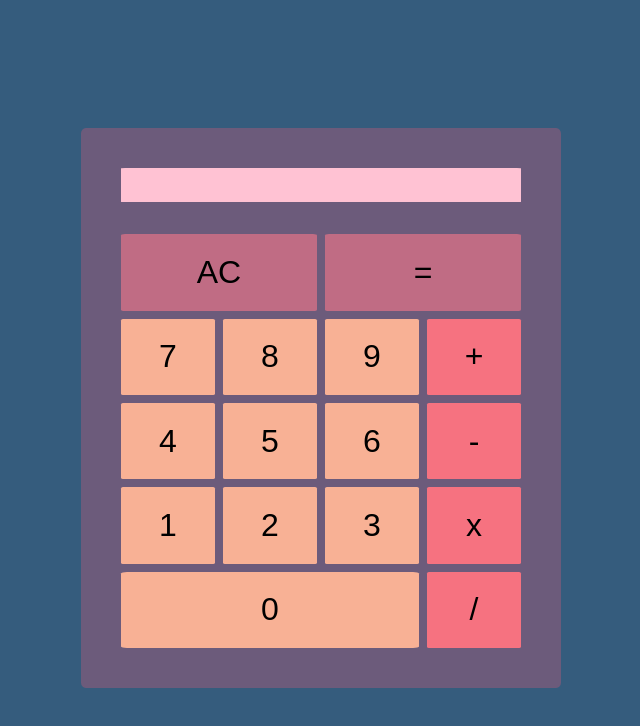
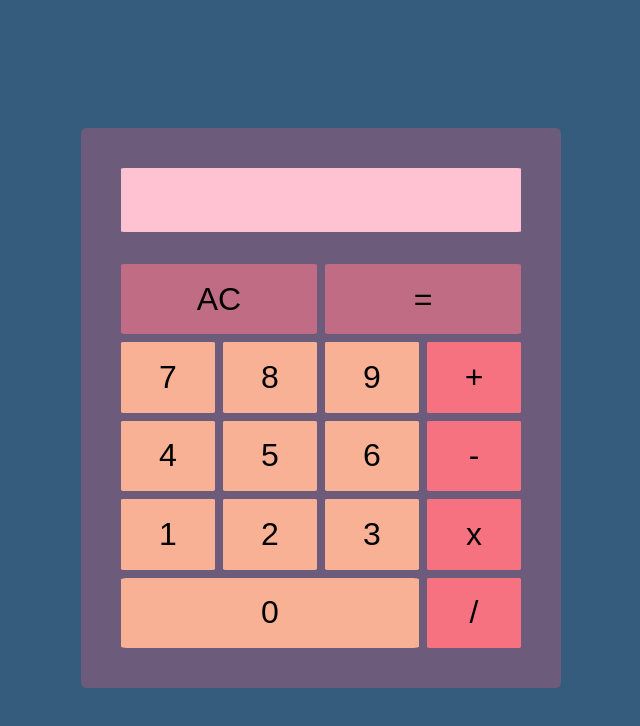
Before and after one commit to emilydta/calculator, a plain HTML site: page index.html in a window 1280 px wide. Shown: the whole page, without its empty margins (327-967 px from the left). Drawn offline with Linux system fonts and the light colour scheme.

Commit message:
fix display section height

```diff
--- a/style.css
+++ b/style.css
@@ -36,7 +36,7 @@ body {
     overflow: hidden;
     background: white;
     width: 50vmin;
-    height: 5vmin;
+    height: 10vmin;
     margin-bottom: 2em;
     border-radius: 1%;
     background: #ffc2d3;
```
